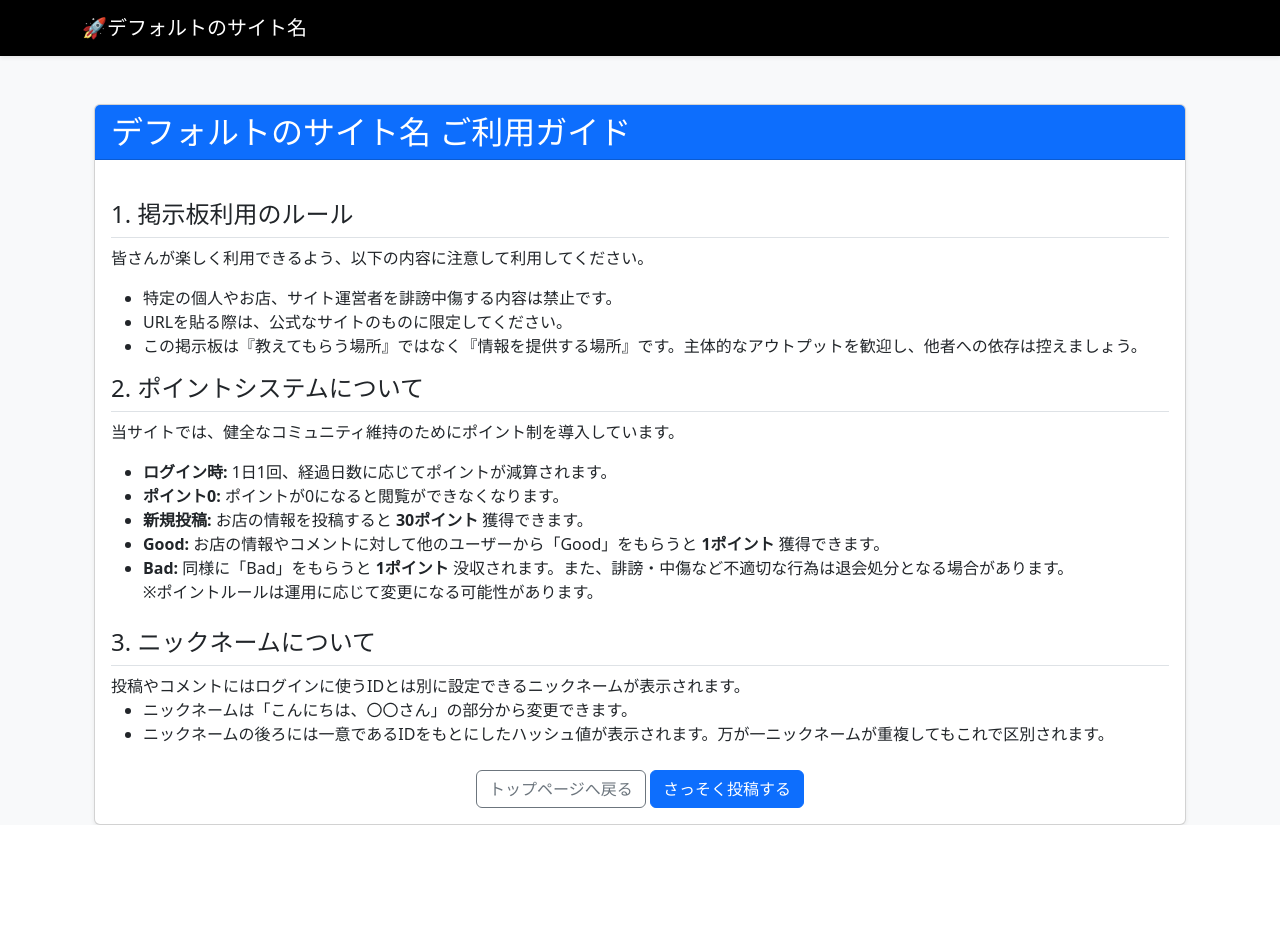
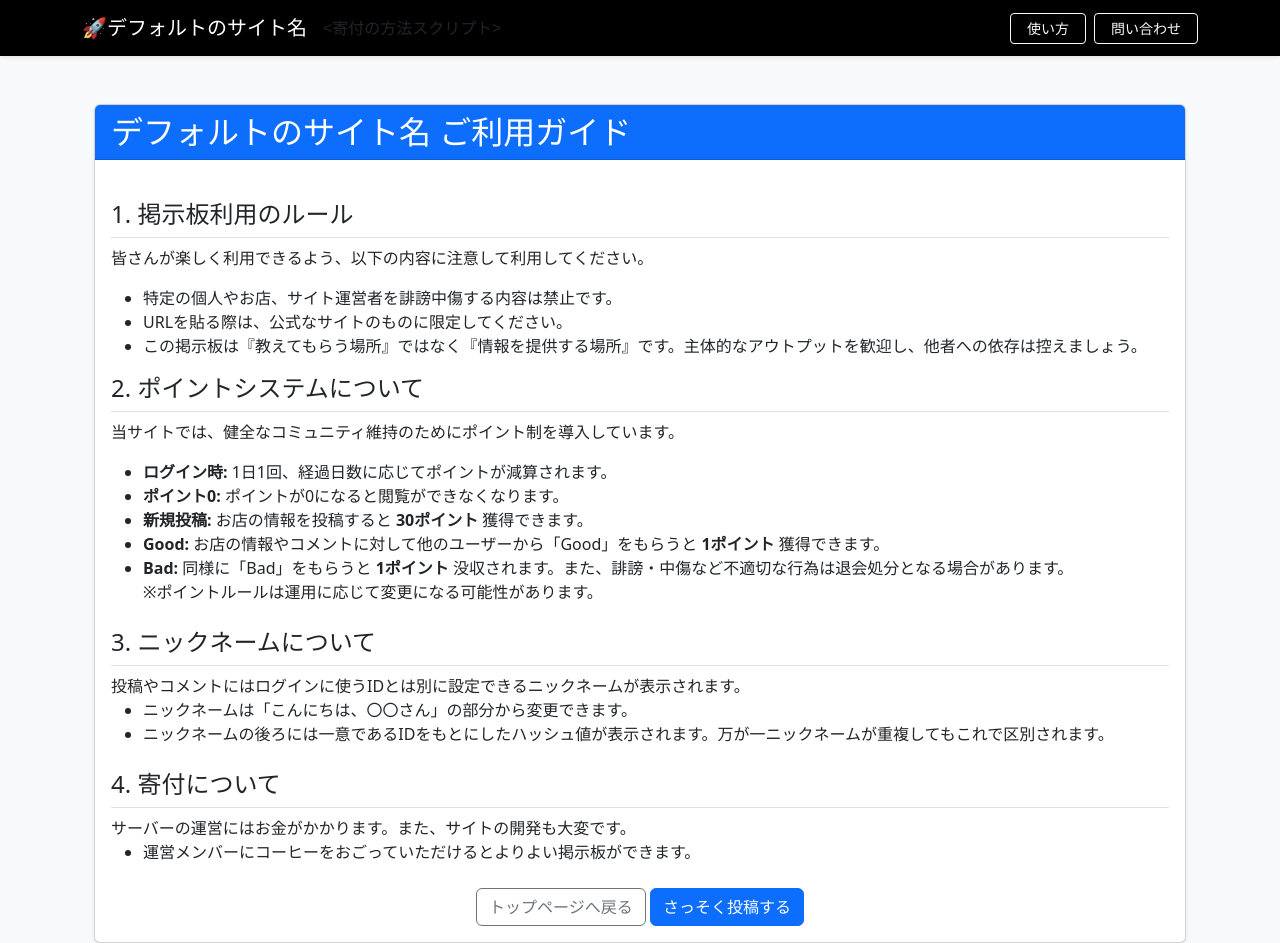
Before and after one commit to s51517765/S-navi_bbs, a Django app: page /guide in a window 1280 px wide. Before the commit the page ends 825 px from the top, so only its background shows below. Run offline with Django 5.2, Linux system fonts and the light colour scheme.

Commit message:
寄付、問合せフォームを追加

```diff
--- a/board/context_processors.py
+++ b/board/context_processors.py
@@ -15,4 +15,23 @@ def const_settings(request):
 def environment_info(request):
     return {
         "ENV_COLOR": os.environ.get("ENVIRONMENT_COLOR", "Black"),
+        "INQUIRY_LINK_SCRIPT": os.environ.get(
+            "INQUIRY_LINK", "<問い合わせフォームスクリプト>"
+        ),
     }
+
+
+def support_widget(request):
+    return {
+        "SUPPORT_MY_SITE_SCRIPT": os.getenv("SUPPORT_MY_SITE", "<寄付の方法スクリプト>")
+    }
+
+
+"""
+def inquiry_widget(request):
+    return {
+        "INQUIRY_LINK_SCRIPT": os.getenv(
+            "INQUIRY_LINK", "<問い合わせフォームスクリプト>"
+        )
+    }
+"""
--- a/board/templates/board/guide.html
+++ b/board/templates/board/guide.html
@@ -32,6 +32,11 @@
                 <li>ニックネームは「こんにちは、〇〇さん」の部分から変更できます。</li>
                 <li>ニックネームの後ろには一意であるIDをもとにしたハッシュ値が表示されます。万が一ニックネームが重複してもこれで区別されます。</li>
             </ul>
+            <h4 class="border-bottom pb-2 mt-4">4. 寄付について</h4>
+            サーバーの運営にはお金がかかります。また、サイトの開発も大変です。
+            <ul>
+                <li>運営メンバーにコーヒーをおごっていただけるとよりよい掲示板ができます。</li>
+            </ul>
             <div class="text-center mt-4">
                 <a href="{% url 'index' %}" class="btn btn-outline-secondary">トップページへ戻る</a>
                 <a href="{% url 'post_create' %}" class="btn btn-primary">さっそく投稿する</a>
--- a/board/templates/layout.html
+++ b/board/templates/layout.html
@@ -16,6 +16,10 @@
     <nav class="navbar navbar-expand-lg navbar-dark sticky-top shadow-sm" style="background-color: {{ ENV_COLOR }} !important;">
         <div class="container">
             <a class="navbar-brand" href="{% url 'index' %}">🚀{{ SITE_TITLE }}</a>
+            <!-- Support my site -->
+            <div class="support-widget-container">
+            {{ SUPPORT_MY_SITE_SCRIPT | safe}}
+            </div>
             <div class="navbar-nav ms-auto">
                 {% if user.is_authenticated %}
                 <div class="d-flex flex-column flex-lg-row align-items-start align-items-lg-center gap-2">
@@ -42,13 +46,20 @@
                         </a>
 
                         <a class="btn btn-outline-light btn-sm px-3 shadow-sm" href="{% url 'guide' %}">使い方</a>
-
+                        <!-- 問い合わせフォーム -->
+                        <a class="btn btn-outline-light btn-sm px-3 shadow-sm" href="{{ INQUIRY_LINK_SCRIPT }}">問い合わせ</a>
                         <form action="{% url 'logout' %}" method="post" class="m-0">
                             {% csrf_token %}
                             <button type="submit"
                                 class="btn btn-outline-secondary btn-sm px-3 text-light border-light shadow-sm">ログアウト</button>
                         </form>
                     </div>
+                </div>
+                {% else %}
+                <div class="d-flex gap-2 mt-2 mt-lg-0">
+                    <a class="btn btn-outline-light btn-sm px-3 shadow-sm" href="{% url 'guide' %}">使い方</a>
+                    <!-- 問い合わせフォーム -->
+                    <a class="btn btn-outline-light btn-sm px-3 shadow-sm" href="{{ INQUIRY_LINK_SCRIPT }}">問い合わせ</a>
                 </div>
                 {% endif %}
             </div>
--- a/myproject/settings.py
+++ b/myproject/settings.py
@@ -71,6 +71,7 @@ TEMPLATES = [
                 "django.contrib.messages.context_processors.messages",
                 "board.context_processors.const_settings",
                 "board.context_processors.environment_info",
+                "board.context_processors.support_widget",
             ],
         },
     },
```
Also changed, not shown: board/templates/board/post_form.html (+12 -1 lines), readme.md, アイコン.png (deleted).
